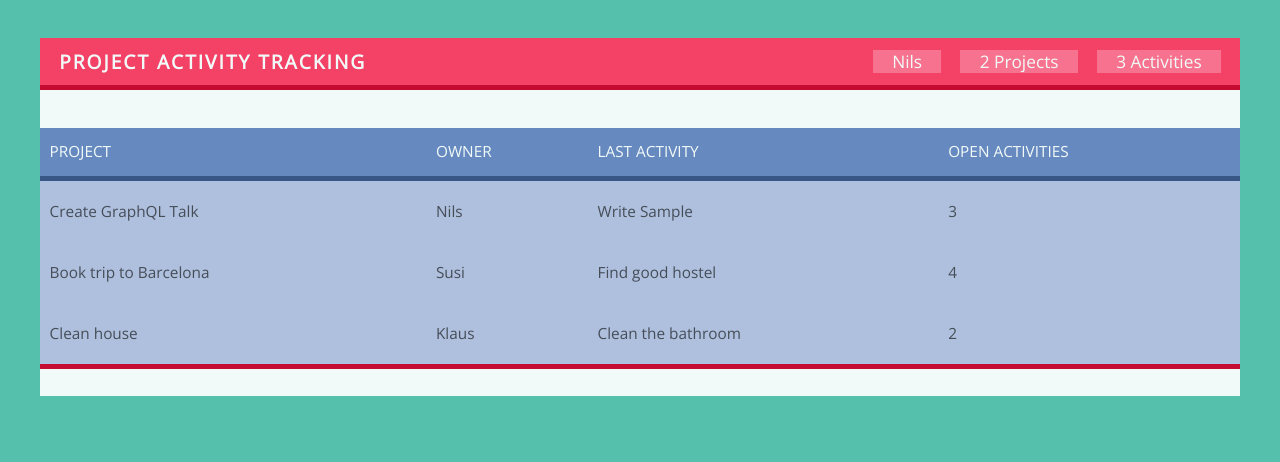
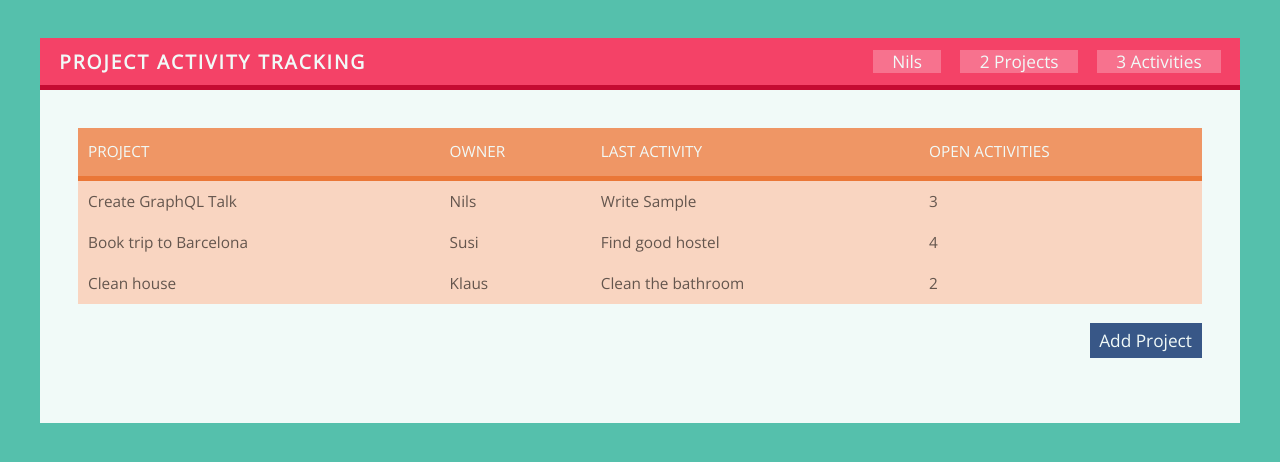
Before and after one commit to nilshartmann/apollo-playground, a React (Create React App) app in the folder client/: page / in a window 1280 px wide. Shown: the top 462 px of the page. Built offline with nearby package versions, Linux system fonts and the light colour scheme.

Commit message:
Design cont

```diff
--- a/client/src/pages/OverviewPage/Overview.jsx
+++ b/client/src/pages/OverviewPage/Overview.jsx
@@ -4,7 +4,7 @@ import PageLayout from './../PageLayout';
 
 const Overview = ({ username }) => console.log('OVERVIEW') || <PageLayout username={username}>
 	<div className="Main">
-		<table>
+		<table className="SelectableTable">
 			<thead>
 				<tr>
 					<th>Project</th>
@@ -36,6 +36,11 @@ const Overview = ({ username }) => console.log('OVERVIEW') || <PageLayout usern
 
 			</tbody>
 		</table>
+
+		<div className="RightAlign">
+			<button>Add Project</button>
+		</div>
+
 	</div>
 </PageLayout>;
 
--- a/client/src/styles.scss
+++ b/client/src/styles.scss
@@ -16,17 +16,25 @@ $color-five: #F44267;
 $bg-color: #55C0AC;
 $bg-color-mount: lighten($bg-color, 42%);
 
+$button-bg-color: $color-one;
+$button-color: lighten($bg-color, 42%);
 
 
-$header-color: lighten($bg-color, 42%);;
+
+$header-color: lighten($bg-color, 42%);
 $header-bg-color: $color-five;
 
 
-$th-bg-color: lighten($color-one, 20%);
+$th-bg-color: $color-four;
 $th-color: $bg-color-mount;
-$tr-odd-bg-color: lighten($color-one, 40%);
-$tr-even-bg-color:  lighten($color-one, 40%);
+$tr-odd-bg-color: lighten($th-bg-color, 20%);
+$tr-even-bg-color:  lighten($th-bg-color, 20%);
 
+
+// $th-bg-color: lighten($color-one, 20%);
+// $th-color: $bg-color-mount;
+// $tr-odd-bg-color: lighten($color-one, 40%);
+// $tr-even-bg-color:  lighten($color-one, 40%);
 
 
 // $th-bg-color: ;
@@ -81,6 +89,9 @@ header {
 		font-size: 1rem;
 		text-transform: uppercase;
 		letter-spacing: 2px;
+
+	   margin: 0;
+    padding: 0;
 	}
 
 	.MenuItem {
@@ -99,14 +110,14 @@ header {
 }
 
 footer {
-	border-top: 5px solid darken($header-bg-color, 20%);
+	// border-top: 5px solid darken($header-bg-color, 20%);
 	width: 100%;
 
 }
 
 
 .Main {
-	padding: 1rem 0 0 0;
+	padding: 1rem 1rem ;
 	min-height: 90%;
 }
 
@@ -115,6 +126,8 @@ table {
     width: 100%;
     border-spacing: 0;
 		font-size: 0.8rem;
+
+		margin-bottom: 1rem;
 }
 
 thead {
@@ -138,7 +151,7 @@ th {
     padding-top: 0.7rem;
     padding-bottom: 0.7rem;
 		text-transform: uppercase;
-		border-bottom: 5px solid $color-one;
+		border-bottom: 5px solid darken($color-four, 10%);
 }
 
 
@@ -151,21 +164,39 @@ tr:nth-child(even) {
 }
 
 td {
-	padding-top: 20px;
-	padding-bottom: 20px;
+	padding-top: 10px;
+	padding-bottom: 10px;
+}
+
+.SelectableTable tbody tr {
+    cursor: pointer;
+}
+
+.SelectableTable tbody tr:hover {
+    background-color: lighten($tr-odd-bg-color, 5%);
 }
 
 
+button {
+    padding: 0.3rem 0.5rem;
+    background-color: $button-bg-color;
+    color: $button-color;
+    border: 0;
 
-.Left {
-    width: 50%;
-    float: left;
+		font-size: 90%;
+    // box-shadow: 4px 4px 7px 0 rgba(208, 208, 208, 1);
 }
 
-.Right {
-    width: 50%;
-    float: left;
+button:hover {
+    cursor: pointer;
+    background-color: lighten($button-bg-color, 10%);
 }
+
+.RightAlign {
+	display: flex;
+	justify-content: flex-end;
+}
+
 
 .Title {
     display: flex;
@@ -176,13 +207,11 @@ td {
     padding: 0 0 0.5rem 0;
     margin: 0 0 1.5rem;
 
+
+
 }
 
-h1 {
-    flex: auto;
-    margin: 0;
-    padding: 0;
-}
+
 
 /* http://nicolasgallagher.com/micro-clearfix-hack */
 .Main:before,
```
Also changed, not shown: 1 other file (tests, documents, lock files or other folders).
